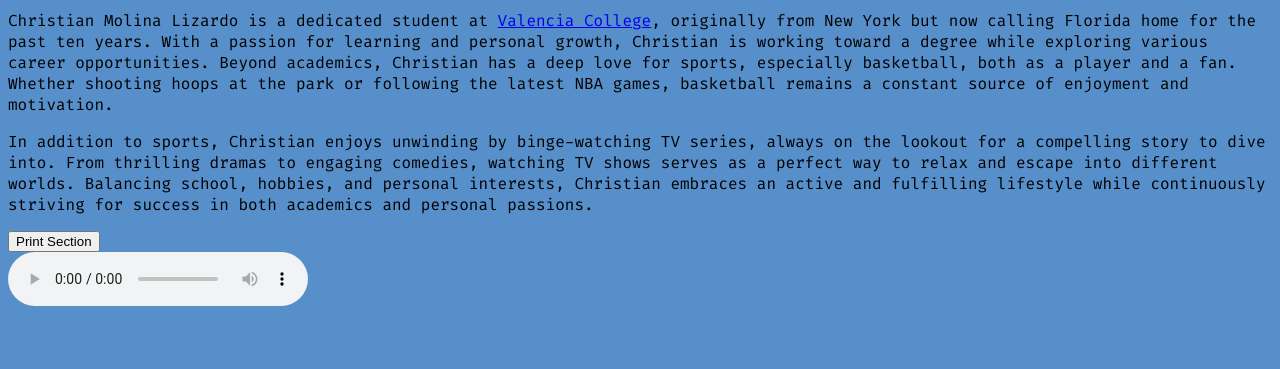
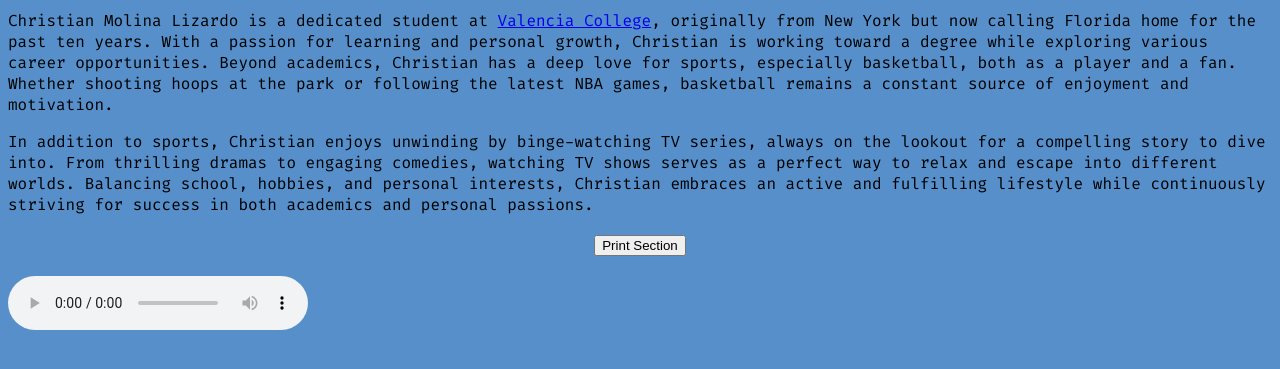
Before and after one commit to Chris7552/MyPage, a plain HTML site: page index.html in a window 1280 px wide. Shown: the part 109-478 px from the top of the page. Drawn offline with Linux system fonts and the light colour scheme.

Commit message:
Update styles.css

```diff
--- a/styles.css
+++ b/styles.css
@@ -33,3 +33,8 @@ p {
     display: block;
   }
 }
+
+button {
+  display: block;
+  margin: 20px auto;
+}
```
